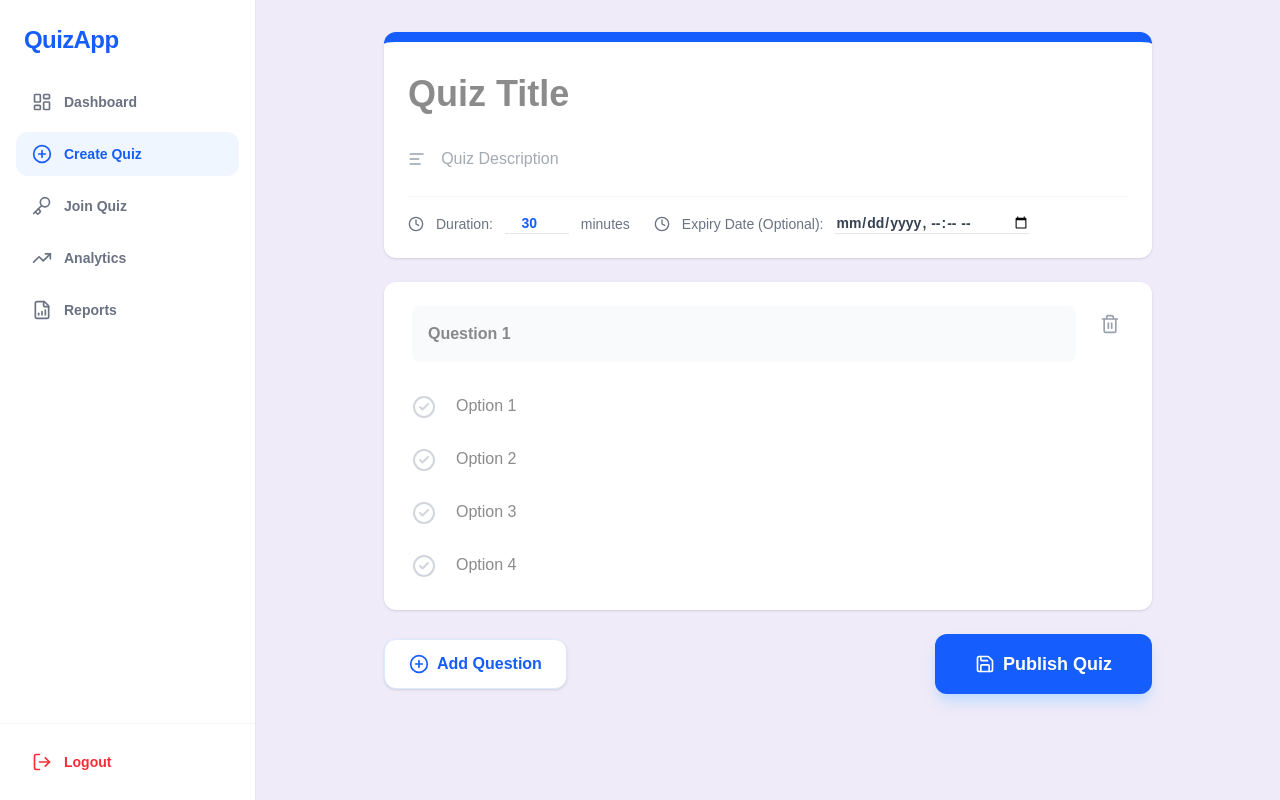
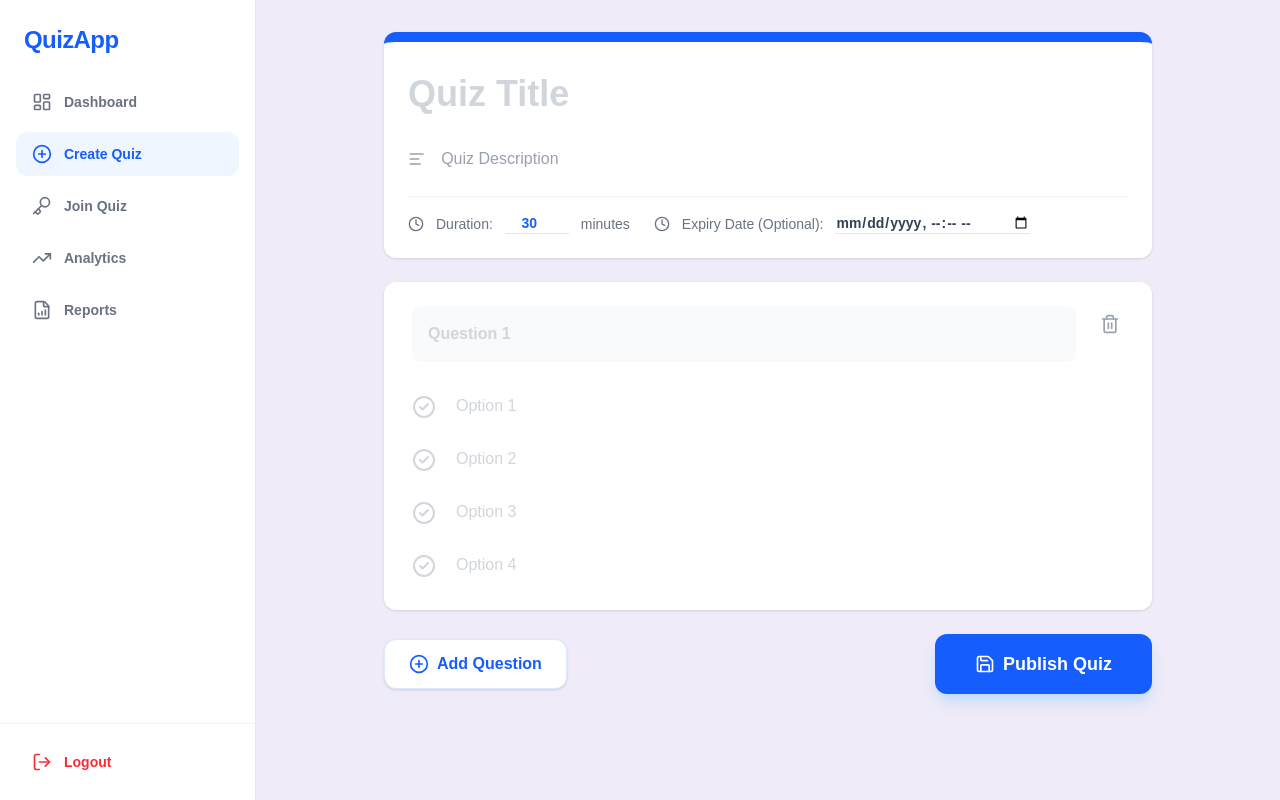
Before and after one commit to iam-656/QuizApp, a Next.js app in the folder frontend/: page /dashboard/create-quiz in a window 1280 px wide. Built offline with nearby package versions, Linux system fonts and the light colour scheme.

Commit message:
Enhance text contrast on Create Quiz inputs

```diff
--- a/frontend/app/dashboard/create-quiz/page.tsx
+++ b/frontend/app/dashboard/create-quiz/page.tsx
@@ -109,7 +109,7 @@ export default function CreateQuizPage() {
               <input
                 type="text"
                 placeholder="Quiz Title"
-                className="w-full text-4xl font-bold border-b border-transparent focus:border-gray-200 outline-none py-2"
+                className="w-full text-4xl font-bold border-b border-transparent focus:border-gray-200 outline-none py-2 text-gray-900 placeholder-gray-300"
                 value={title}
                 onChange={(e) => setTitle(e.target.value)}
               />
@@ -118,7 +118,7 @@ export default function CreateQuizPage() {
                 <input
                   type="text"
                   placeholder="Quiz Description"
-                  className="w-full py-2 outline-none text-gray-600"
+                  className="w-full py-2 outline-none text-gray-900 placeholder-gray-400"
                   value={description}
                   onChange={(e) => setDescription(e.target.value)}
                 />
@@ -159,7 +159,7 @@ export default function CreateQuizPage() {
                   <input
                     type="text"
                     placeholder={`Question ${qIndex + 1}`}
-                    className="w-full bg-gray-50 p-4 rounded-lg font-semibold outline-none focus:ring-2 focus:ring-blue-100"
+                    className="w-full bg-gray-50 p-4 rounded-lg font-semibold outline-none focus:ring-2 focus:ring-blue-100 text-gray-900 placeholder-gray-300"
                     value={q.question_text}
                     onChange={(e) => updateQuestion(qIndex, 'question_text', e.target.value)}
                   />
@@ -186,7 +186,7 @@ export default function CreateQuizPage() {
                     <input
                       type="text"
                       placeholder={`Option ${oIndex + 1}`}
-                      className={`flex-1 p-2 outline-none border-b border-transparent focus:border-gray-200 ${q.correct_answer === opt && opt !== '' ? 'font-bold text-green-700' : ''}`}
+                      className={`flex-1 p-2 outline-none border-b border-transparent focus:border-gray-200 placeholder-gray-300 ${q.correct_answer === opt && opt !== '' ? 'font-bold text-green-700' : 'text-gray-900'}`}
                       value={opt}
                       onChange={(e) => updateOption(qIndex, oIndex, e.target.value)}
                     />
```
